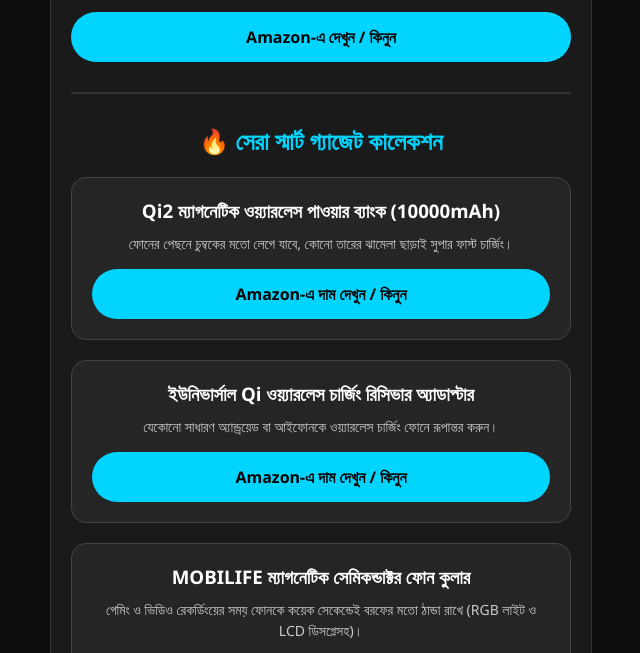
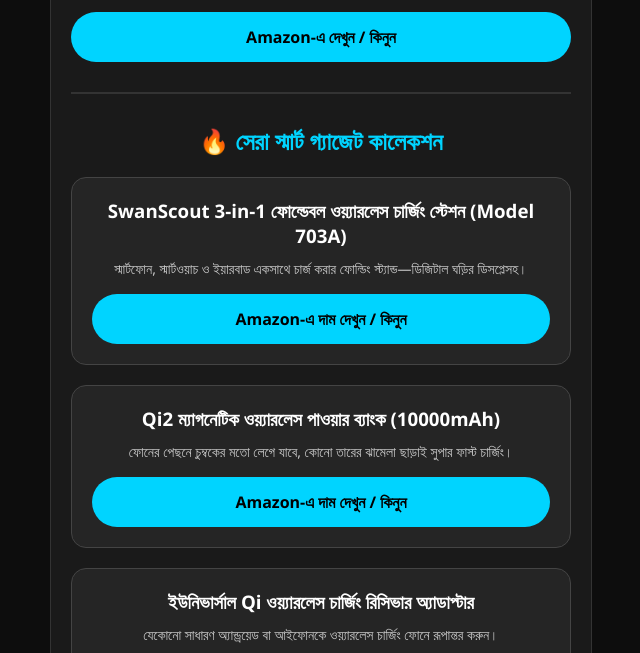
Before and after one commit to abutalhan29-beep/talhan-site, a plain HTML site: page index.html in a window 1280 px wide. Shown: the part 132-785 px from the top of the page, without its empty margins (319-959 px from the left). Drawn offline with Linux system fonts and the light colour scheme.

Commit message:
Update index.html

```diff
--- a/index.html
+++ b/index.html
@@ -75,6 +75,15 @@
             Amazon-এ দেখুন / কিনুন
         </a>  <hr style="border: 1px solid #333; margin: 30px 0;">
     <h2 style="color: #00d4ff; margin-bottom: 20px;">🔥 সেরা স্মার্ট গ্যাজেট কালেকশন</h2>
+
+    <!-- নতুন গ্যাজেট (সবার ওপরে) -->
+    <div class="gadget-card">
+        <h3>SwanScout 3-in-1 ফোল্ডেবল ওয়্যারলেস চার্জিং স্টেশন (Model 703A)</h3>
+        <p>স্মার্টফোন, স্মার্টওয়াচ ও ইয়ারবাড একসাথে চার্জ করার ফোল্ডিং স্ট্যান্ড—ডিজিটাল ঘড়ির ডিসপ্লেসহ।</p>
+        <a class="buy-button" href="https://link.amazon/B0311i8eu" target="_blank" rel="noopener noreferrer">
+            Amazon-এ দাম দেখুন / কিনুন
+        </a>
+    </div>
 
     <!-- গ্যাজেট ১ -->
     <div class="gadget-card">
```
